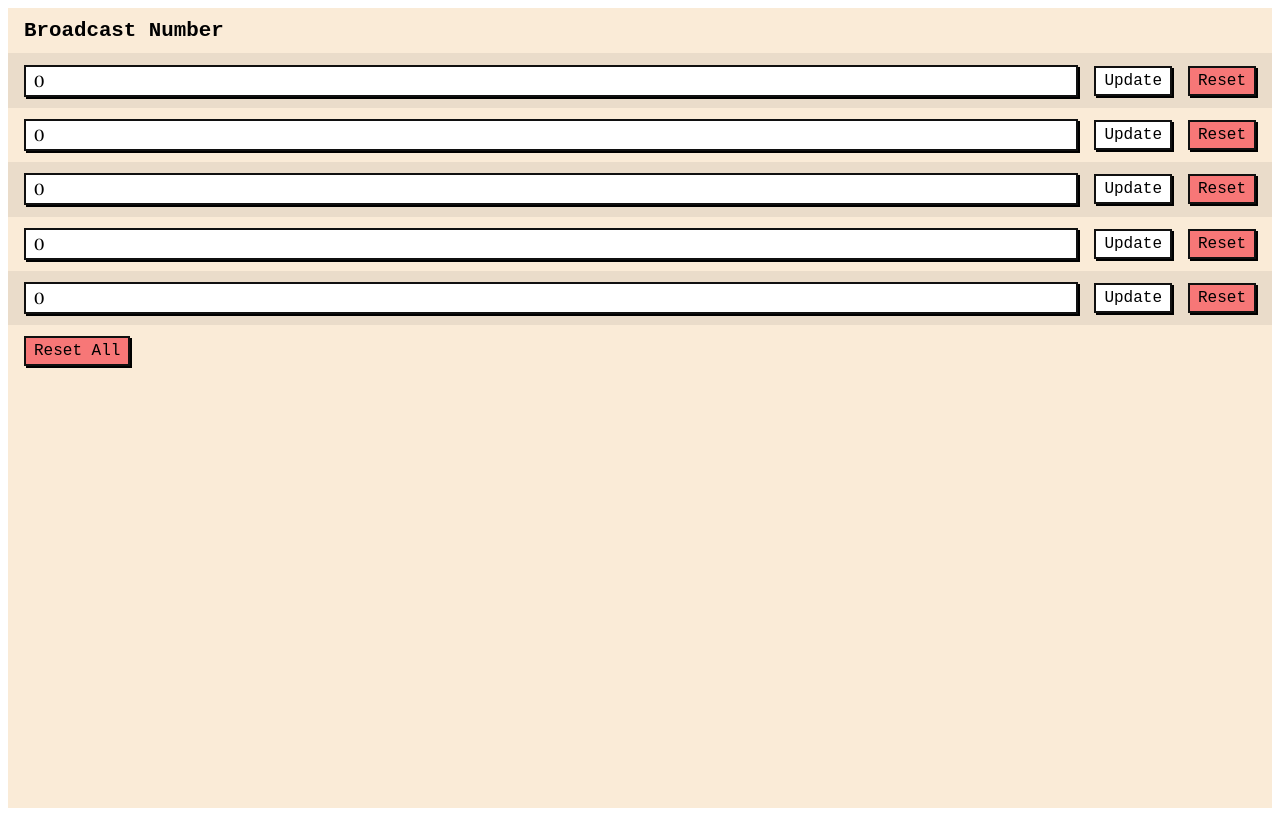
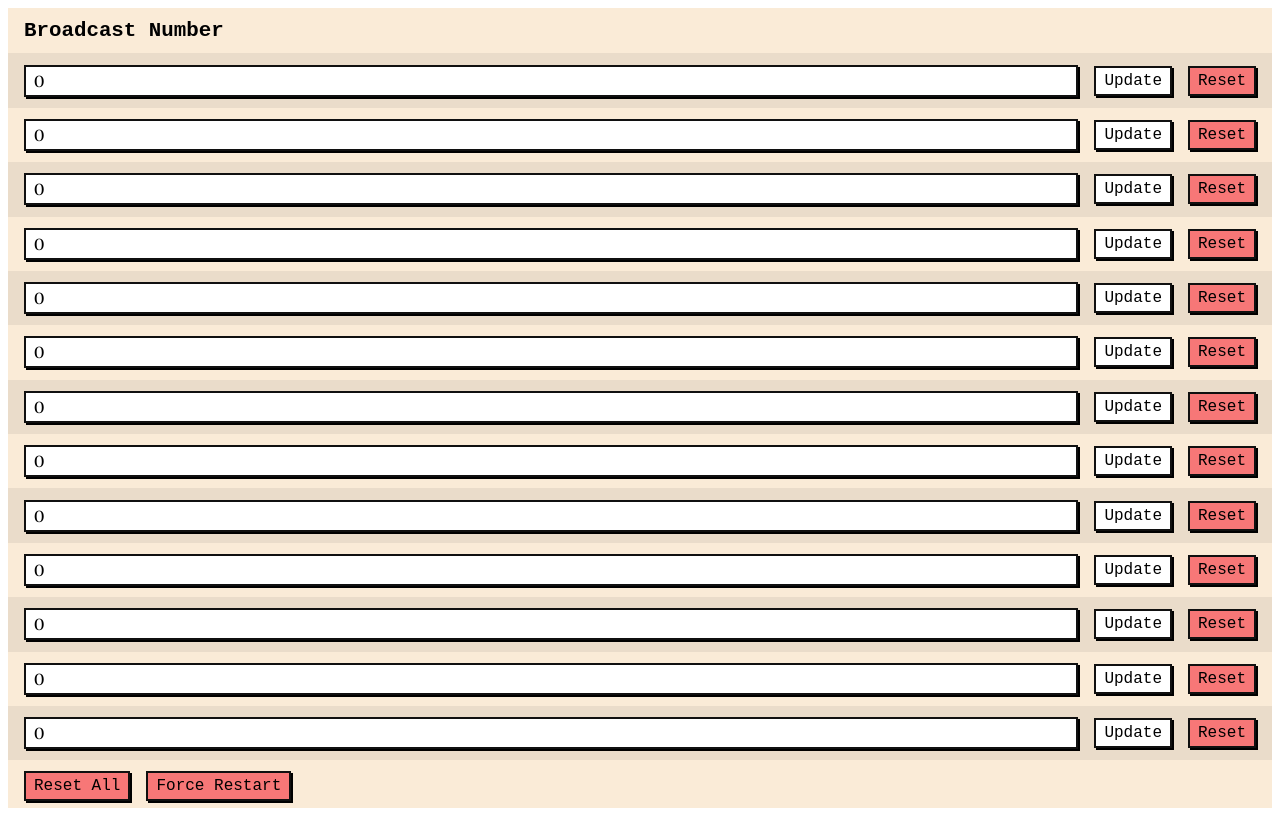
Before and after one commit to fraysdev/gsja.frays.dev, a SvelteKit app: page /doorprize-lk/control in a window 1280 px wide. Built offline with nearby package versions, Linux system fonts and the light colour scheme; a web font is replaced by a local one.

Commit message:
upd: 13 nums w/ grid

```diff
--- a/src/routes/doorprize-lk/+page.svelte
+++ b/src/routes/doorprize-lk/+page.svelte
@@ -59,12 +59,18 @@
 
     .list {
         height: 100%;
-        padding-left: 12%;
-        display: flex;
-        flex-direction: column;
-        justify-content: center;
-        align-items: center;
+        padding-left: 20%;
+
+        display: grid;
+        grid-template-rows: repeat(5, auto);  /* max 5 per column */
+        grid-auto-flow: column;  /* fill down first, then move to next column */
+        align-content: center;
+        /*justify-content: center;*/
         gap: 2em;
+    }
+
+    .list > :nth-child(11) {
+      grid-row-start: 2;
     }
 
     .list > .number {
--- a/src/routes/doorprize-lk/control/+page.svelte
+++ b/src/routes/doorprize-lk/control/+page.svelte
@@ -1,12 +1,16 @@
 <script lang='ts'>
     import { onMount } from 'svelte';
 
-    let numbers: number[] = $state([0, 0, 0, 0, 0]);
-    let placeholder: number[] = $state([0, 0, 0, 0, 0]);
+    let numbers: number[] = $state([]);
+    let placeholder: number[] = $state([]);
     let input = $state("");
 
     let channel: BroadcastChannel;
     onMount(() => {
+      if (numbers.length === 0) {
+        forceRestart()
+      }
+
       channel = new BroadcastChannel("doorprize-lk");
       channel.onmessage = (e) => {
         if (e.data.type === 'REQUEST_STATE') {
@@ -30,7 +34,12 @@
     }
 
     function resetAll() {
-      numbers = [];
+      numbers = numbers.filter(_ => 0);
+    }
+
+    function forceRestart() {
+      numbers = Array.from({ length: 13 }, () => 0);
+      placeholder = Array.from({ length: 13 }, () => 0);
     }
 
     function broadcast() {const num = parseInt(input);
@@ -53,6 +62,7 @@
             {/each}
             <div class="reset">
                 <button class="danger" onclick={resetAll}>Reset All</button>
+                <button class="danger" onclick={forceRestart}>Force Restart</button>
             </div>
         </div>
     </main>
```
